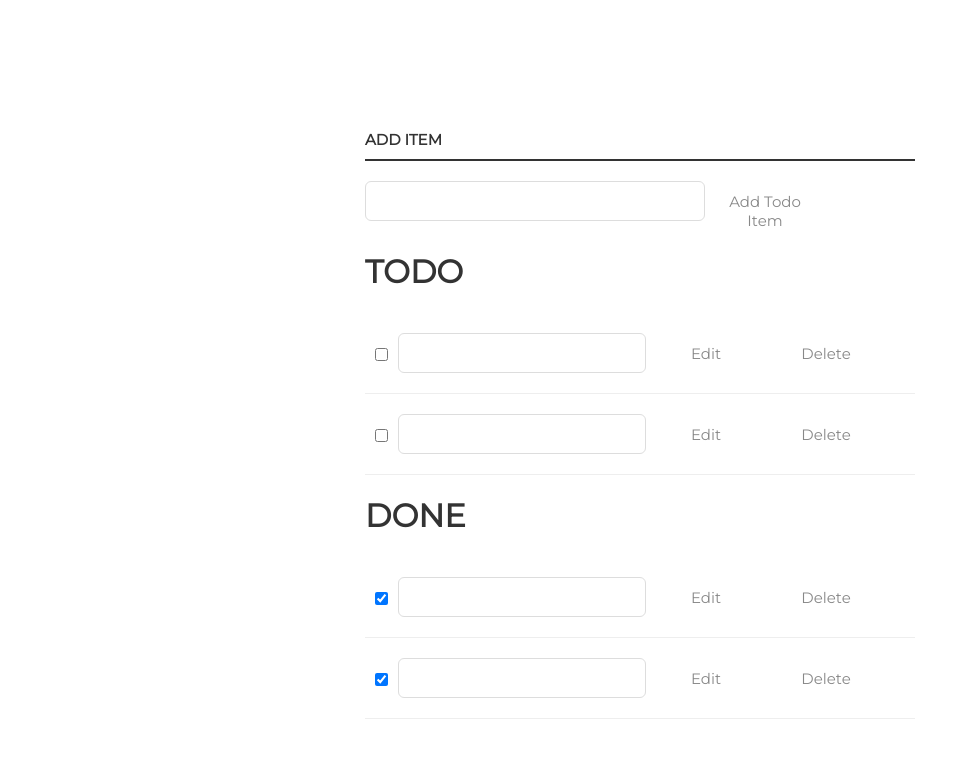
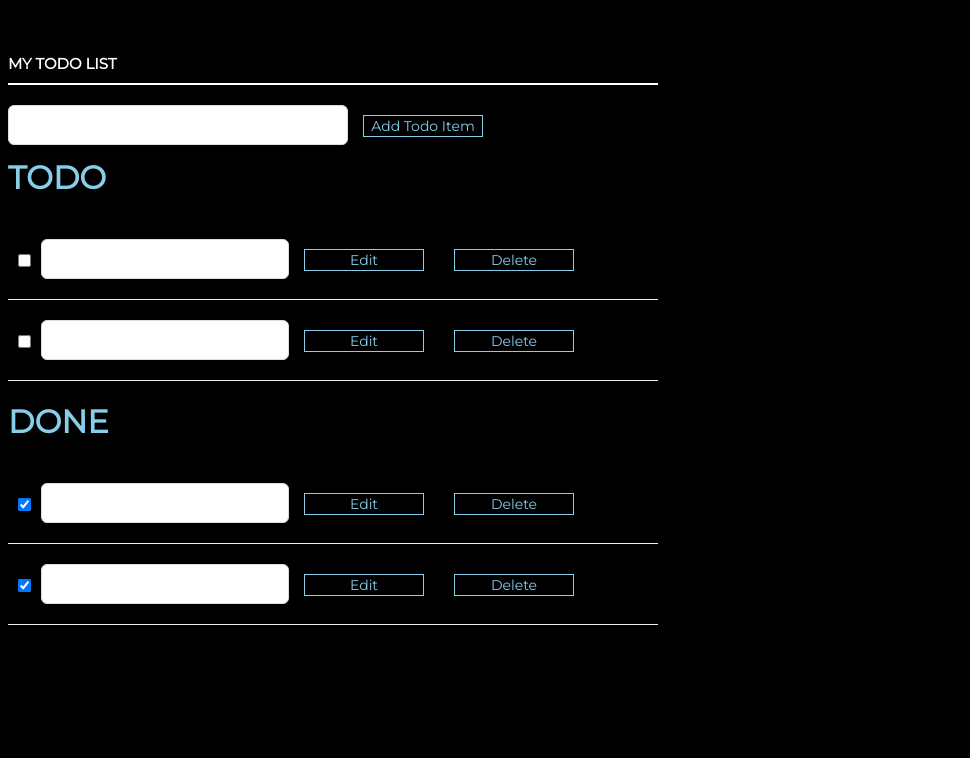
Before and after one commit to caressaarchie18/js1-final, a plain HTML site: page index.html in a window 1280 px wide. Shown: the whole page, without its empty margins (0-970 px from the left). Drawn offline with Linux system fonts and the light colour scheme.

Commit message:
changes to final project

```diff
--- a/css/styles.css
+++ b/css/styles.css
@@ -1,12 +1,13 @@
 body {
-  background: #fff;
+  background: #000;
   color: #333;
   font-family: 'Montserrat', sans-serif;
 }
 .container {
-  display: block;
-  width: 550px;
-  margin: 100px auto 0;
+  display: inline-block;
+  width: 650px;
+  margin: 0px auto 0;
+  color: skyblue;
 }
 ul {
   margin: 0;
@@ -24,11 +25,11 @@ input, button {
 }
 button {
   background: none;
-  border: 0px;
-  color: #888;
-  font-size: 15px;
+  border: 1px solid;
+  color: skyblue;
+  font-size: 14px;
   width: 120px;
-  margin: 10px 0 0;
+  margin: 10px 15px 0;
   font-family: 'Montserrat', sans-serif;
   cursor: pointer;
 }
@@ -38,10 +39,10 @@ button:hover {
 /* Heading */
 h3,
 label[for='new-task'] {
-  color: #333;
+  color: #fff;
   font-weight: 700;
   font-size: 15px;
-  border-bottom: 2px solid #333;
+  border-bottom: 2px solid #fff;
   padding: 30px 0 10px;
   margin: 0;
   text-transform: uppercase;
--- a/index.html
+++ b/index.html
@@ -11,7 +11,7 @@
 <body>
   <div class="container">
     <p>
-      <label for="new-task">Add Item</label>
+      <label for="new-task">My Todo List</label>
       <input id="new-task" type="text">
       <button>Add Todo Item</button>
     </p>
--- a/js/scripts.js
+++ b/js/scripts.js
@@ -9,16 +9,14 @@ var createNewTaskElement=function(taskString){
 
 	var listItem=document.createElement("li");
 
-	//input (checkbox)
-	var checkBox=document.createElement("input");//checkbx
-	//label
+	var checkBox=document.createElement("input");// input (checkbox)
+
 	var label=document.createElement("label");//label
-	//input (text)
-	var editInput=document.createElement("input");//text
-	//button.edit
+
+	var editInput=document.createElement("input");// input (text)
+
 	var editButton=document.createElement("button");//edit button
 
-	//button.delete
 	var deleteButton=document.createElement("button");//delete button
 
 	label.innerText=taskString;
@@ -93,6 +91,7 @@ var deleteTask=function(){
 		var ul=listItem.parentNode;
 		//Remove the parent list item from the ul.
 		ul.removeChild(listItem);
+		alert("This task will be deleted.");
 
 }
 
```
